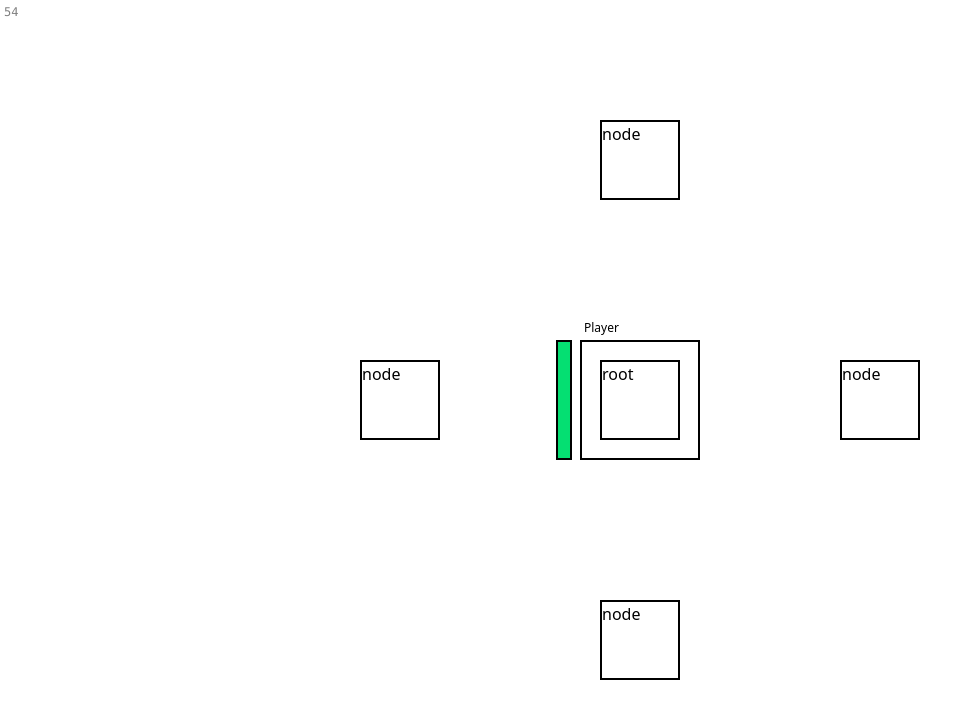
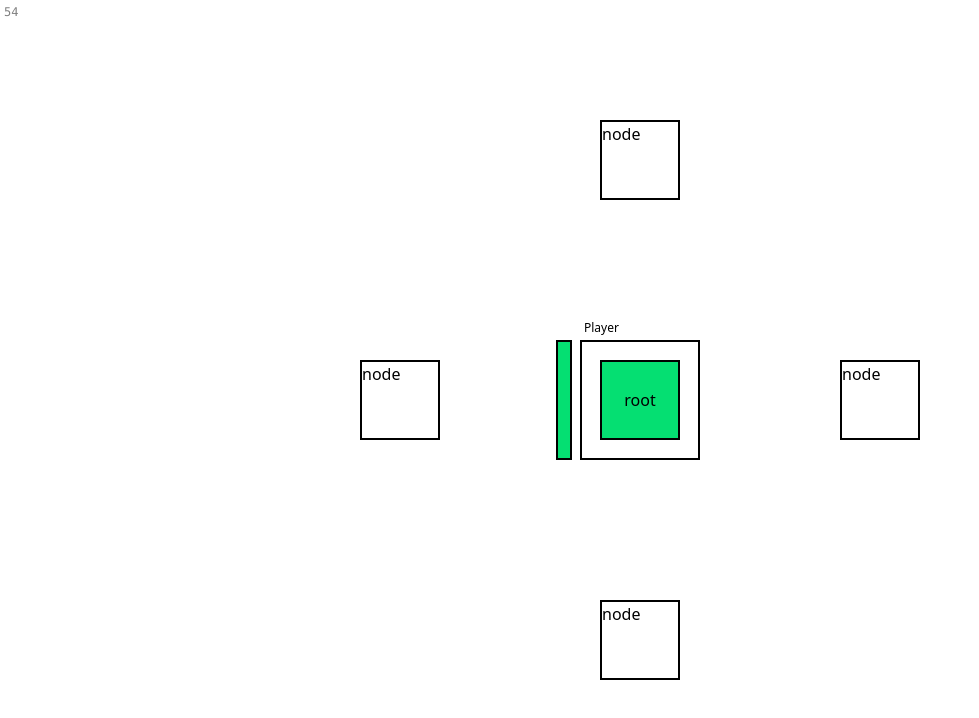
Before and after one commit to tylerschloesser/sim-v20, a React (Vite) app: page / in a window 1280 px wide. Shown: the top 718 px of the page, without its empty margins (0-979 px from the left). Built offline with nearby package versions, Linux system fonts and the light colour scheme.

Commit message:
speed up energy recovery

```diff
--- a/src/const.ts
+++ b/src/const.ts
@@ -6,3 +6,4 @@ export const DISCOVERY_CONSTANT = 3
 export const DISCOVERY_EXPONENT = 2.5
 
 export const MAX_PLAYER_ENERGY = 100
+export const ROOT_ENERGY_RECOVERY = 2
--- a/src/entity-component.tsx
+++ b/src/entity-component.tsx
@@ -2,7 +2,7 @@ import clsx from 'clsx'
 import React, { useContext } from 'react'
 import invariant from 'tiny-invariant'
 import { AppContext } from './app-context'
-import { UndiscoveredEntity } from './types'
+import { RootEntity, UndiscoveredEntity } from './types'
 import { useEntityStyle } from './use-entity-style'
 import { formatSeconds, ticksToSeconds } from './util'
 
@@ -21,6 +21,10 @@ export function EntityComponent({
 
   let body: React.ReactNode
   switch (entity.type) {
+    case 'root': {
+      body = <RootEntityComponentBody entity={entity} />
+      break
+    }
     case 'undiscovered':
       body = (
         <UndiscoveredEntityComponentBody entity={entity} />
@@ -66,3 +70,23 @@ function UndiscoveredEntityComponentBody({
     </div>
   )
 }
+
+interface RootEntityComponentBodyProps {
+  entity: RootEntity
+}
+function RootEntityComponentBody({
+  entity,
+}: RootEntityComponentBodyProps) {
+  return (
+    <div
+      className={clsx(
+        'w-full h-full',
+        'p-1',
+        'flex justify-center items-center',
+        'bg-green-400',
+      )}
+    >
+      {entity.type}
+    </div>
+  )
+}
--- a/src/tick-state.ts
+++ b/src/tick-state.ts
@@ -1,5 +1,8 @@
 import invariant from 'tiny-invariant'
-import { MAX_PLAYER_ENERGY } from './const'
+import {
+  MAX_PLAYER_ENERGY,
+  ROOT_ENERGY_RECOVERY,
+} from './const'
 import { AppState } from './types'
 import { entityPositionToId, onVisitEntity } from './util'
 
@@ -17,7 +20,10 @@ export function tickState(draft: AppState): void {
   switch (playerEntity.type) {
     case 'root': {
       if (draft.player.energy < MAX_PLAYER_ENERGY) {
-        draft.player.energy += 1
+        draft.player.energy = Math.min(
+          draft.player.energy + ROOT_ENERGY_RECOVERY,
+          MAX_PLAYER_ENERGY,
+        )
       }
       break
     }
```
